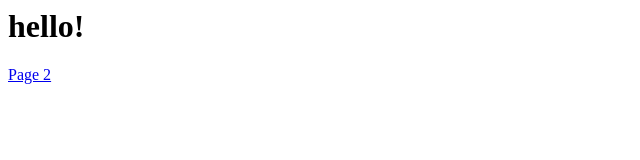
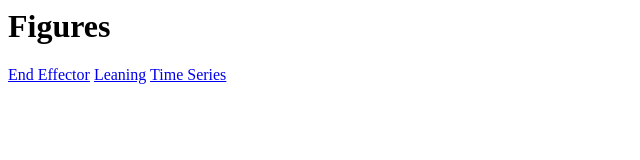
Before and after one commit to arnoldjames98/figures, a plain HTML site: page index.html in a window 1280 px wide. Shown: the whole page, without its empty margins (0-640 px from the left). Drawn offline with Linux system fonts and the light colour scheme.

Commit message:
Update index.html

```diff
--- a/index.html
+++ b/index.html
@@ -1,2 +1,4 @@
-<h1>hello!</h1>
-<a href="20220429_GG51_marker_placement.html">Page 2</a>
+<h1>Figures</h1>
+<a href="20220429_GG51_end_effector.html">End Effector</a>
+<a href="20220429_GG51_leaning.html">Leaning</a>
+<a href="20220429_GG51_time_series_abduction.html">Time Series</a>
```
